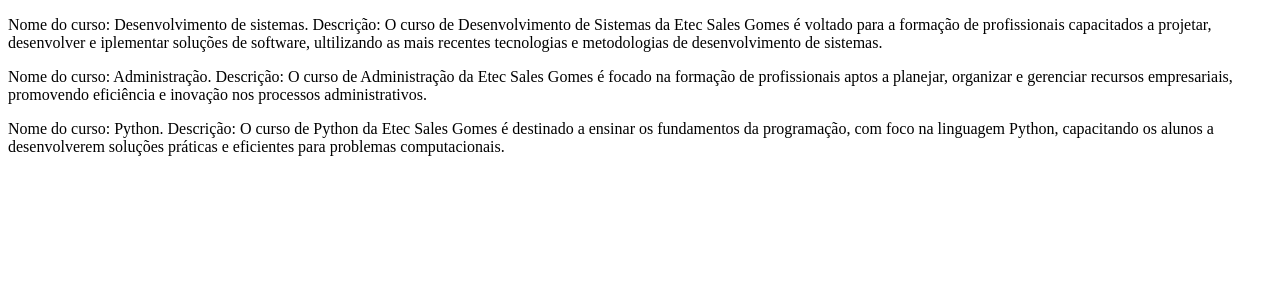
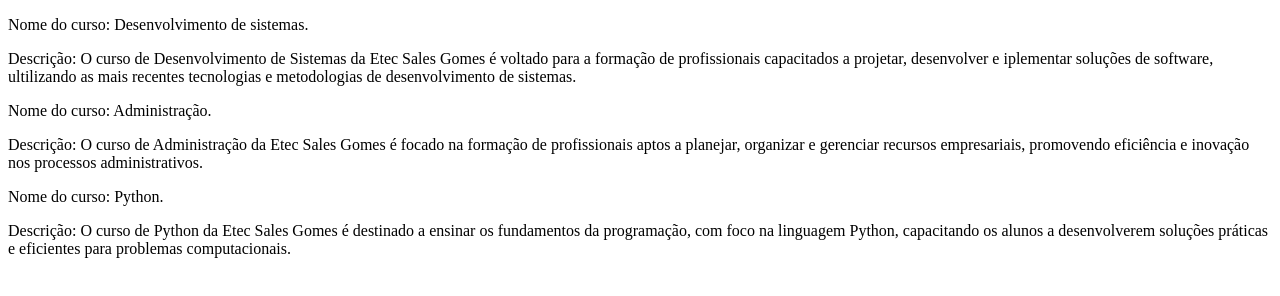
Before and after one commit to RletroPaulo/JHONNY_SCHOCK_DE_PAULA, a plain HTML site: page cursos.html in a window 1280 px wide. Drawn offline with Linux system fonts and the light colour scheme.

Commit message:
Atualização dos cursos

```diff
--- a/cursos.html
+++ b/cursos.html
@@ -7,21 +7,18 @@
 </head>
 <body>
     <p>
-        Nome do curso: Desenvolvimento de sistemas.
-        Descrição: O curso de Desenvolvimento de Sistemas da Etec Sales Gomes é voltado para a formação de profissionais capacitados a projetar,
-        desenvolver e iplementar soluções de software, ultilizando as mais recentes tecnologias e metodologias de desenvolvimento de sistemas.
-    </p>
+        Nome do curso: Desenvolvimento de sistemas.</p>
+        <p> Descrição: O curso de Desenvolvimento de Sistemas da Etec Sales Gomes é voltado para a formação de profissionais capacitados a projetar,
+            desenvolver e iplementar soluções de software, ultilizando as mais recentes tecnologias e metodologias de desenvolvimento de sistemas.</p>
 
     <p>
-        Nome do curso: Administração.
-        Descrição: O curso de Administração da Etec Sales Gomes é focado na formação de profissionais aptos a planejar,
-         organizar e gerenciar recursos empresariais, promovendo eficiência e inovação nos processos administrativos.
-    </p>
+        Nome do curso: Administração.</p>
+        <p>Descrição: O curso de Administração da Etec Sales Gomes é focado na formação de profissionais aptos a planejar,
+            organizar e gerenciar recursos empresariais, promovendo eficiência e inovação nos processos administrativos.</p>
 
     <p>
-        Nome do curso: Python.
-        Descrição: O curso de Python da Etec Sales Gomes é destinado a ensinar os fundamentos da programação, com foco
-         na linguagem Python, capacitando os alunos a desenvolverem soluções práticas e eficientes para problemas computacionais.
-    </p>
+        Nome do curso: Python. </p>
+        <p>Descrição: O curso de Python da Etec Sales Gomes é destinado a ensinar os fundamentos da programação, com foco
+            na linguagem Python, capacitando os alunos a desenvolverem soluções práticas e eficientes para problemas computacionais.</p>
 </body>
 </html>
```
